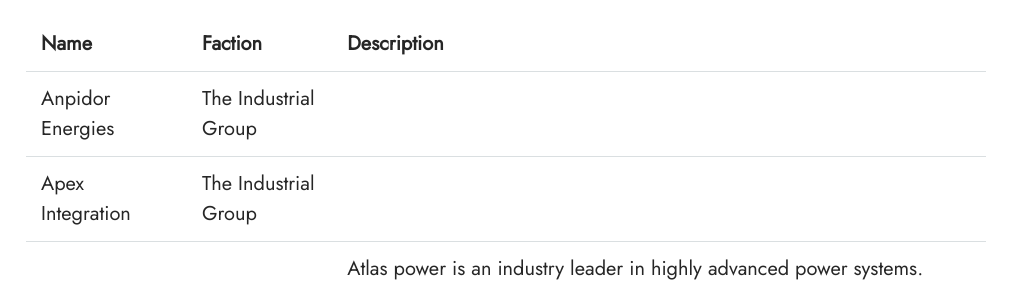
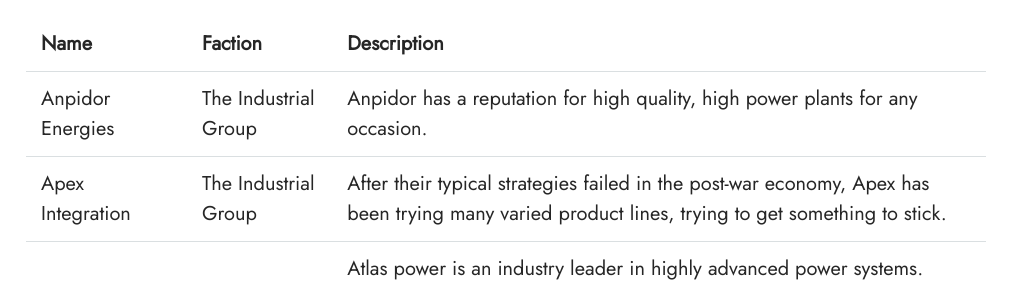
Before and after one commit to mechtronica/mechtronica.net, an Eleventy site: page lore/manufacturers.html in a window 1280 px wide. Shown: the part 156-437 px from the top of the page, 264-1280 px from the left. Built offline with nearby package versions, Linux system fonts and the light colour scheme; Eleventy itself is replaced by a stand-in of ours; files that its build step writes are made by us from their sources; what markdown-it-attrs would draw is missing.

Commit message:
Add manufacturer descriptions for Anpidor and Apex.

```diff
--- a/_data/manufacturers.json
+++ b/_data/manufacturers.json
@@ -62,12 +62,12 @@
     {
         "name": "Apex Integration",
         "faction": "The Industrial Group",
-        "description": ""
+        "description": "After their typical strategies failed in the post-war economy, Apex has been trying many varied product lines, trying to get something to stick."
     },
     {
         "name": "Anpidor Energies",
         "faction": "The Industrial Group",
-        "description": ""
+        "description": "Anpidor has a reputation for high quality, high power plants for any occasion."
     },
     {
         "name": "Kasosonic",
```
Also changed, not shown: mechdb/mechdb-viewer.html (+1 -1 lines).
